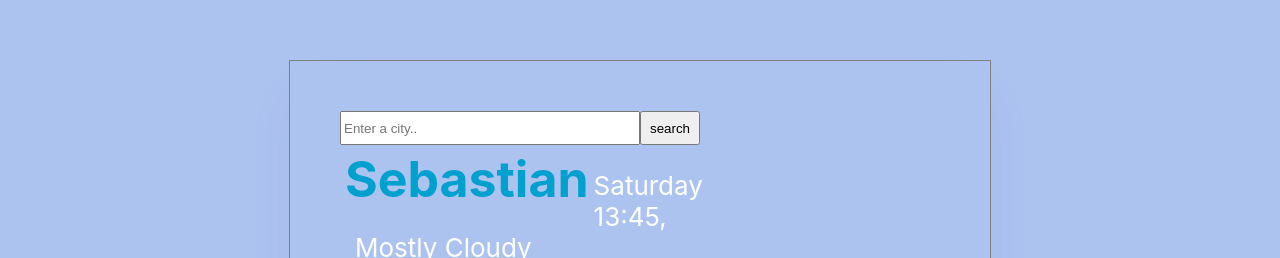
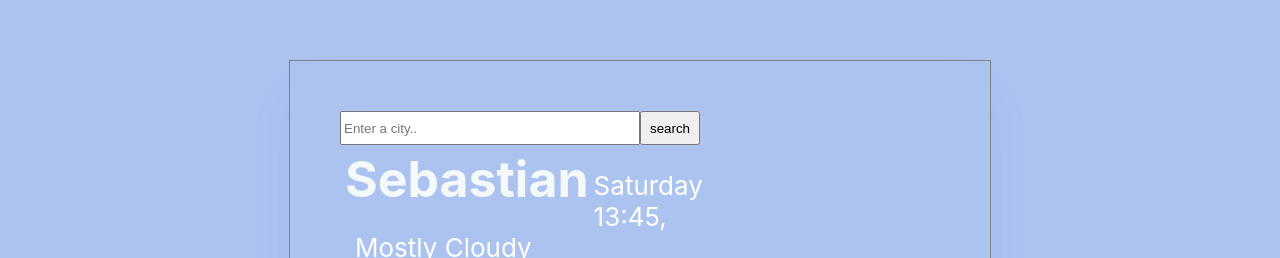
Before and after one commit to Nardelys15c/weather-react, a React (Create React App) app: page / in a window 1280 px wide. Shown: the part 114-372 px from the top of the page. Built offline with nearby package versions, Linux system fonts and the light colour scheme.

Commit message:
change city color

```diff
--- a/src/Weather.css
+++ b/src/Weather.css
@@ -31,7 +31,7 @@ ul {
  .weatherInfo h1 {
     padding: 5px;
     font-size: 50px;
-    color: #00a0cf;
+    color: #f5f9fa;
     line-height: 48px;
     margin: 5px 0 5px;
     float:left;
```
